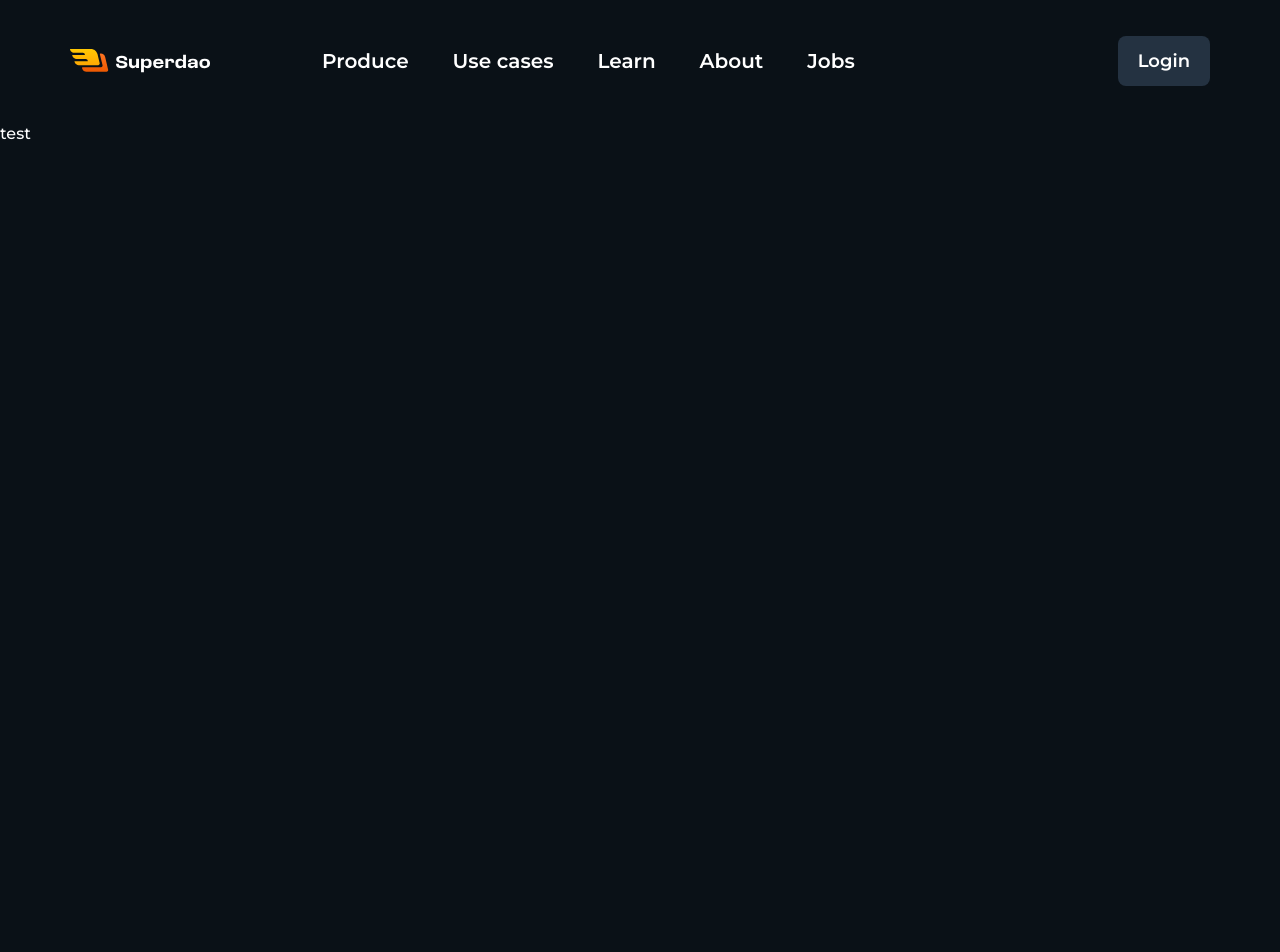
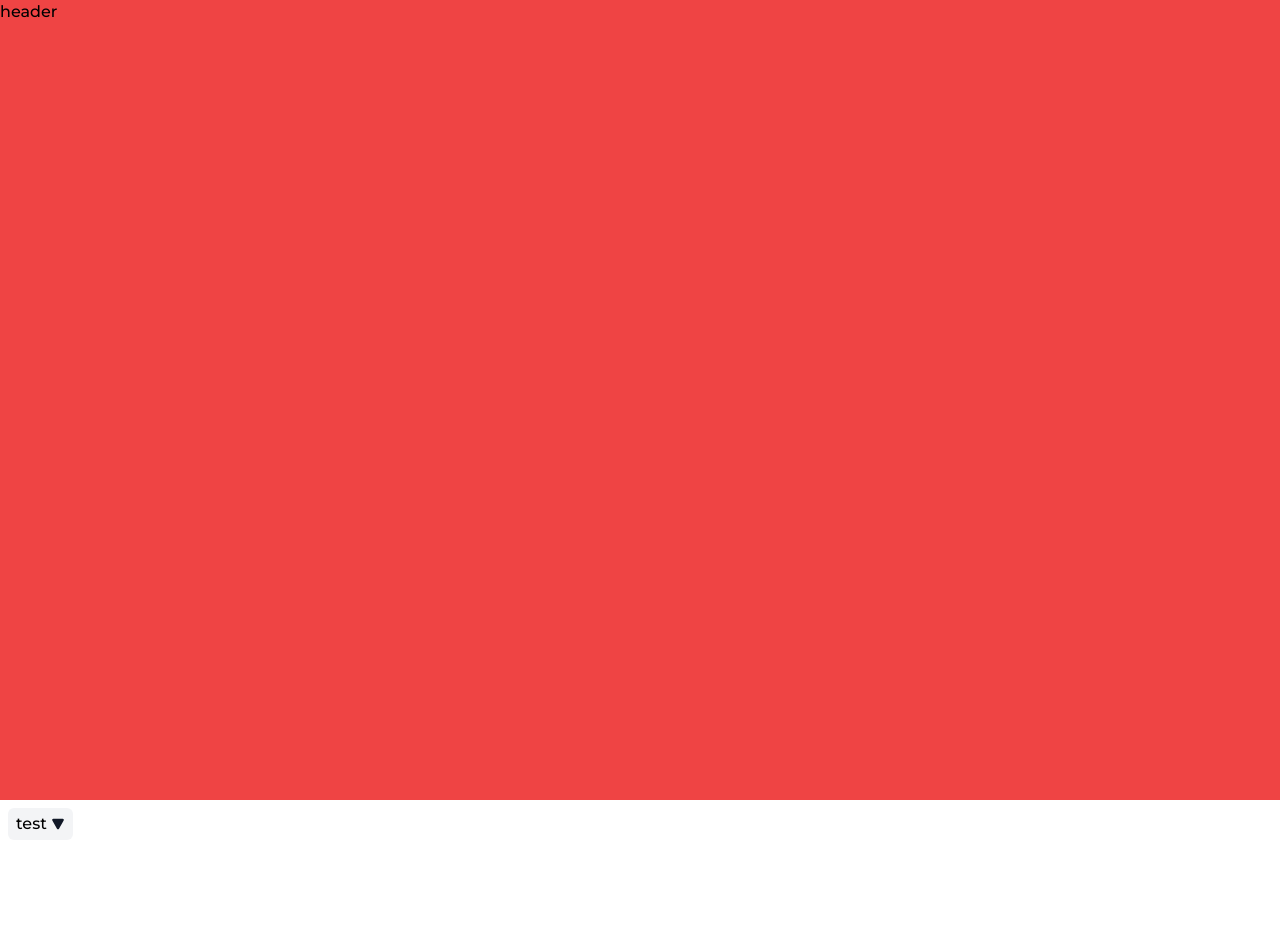
Before and after one commit to truong878664/superdao, a Next.js app: page /select in a window 1280 px wide. Shown: the top 952 px of the page. Before the commit the page ends 922 px from the top, so only its background shows below. Built offline with nearby package versions, Linux system fonts and the light colour scheme.

Commit message:
feat: select ui

```diff
--- a/package.json
+++ b/package.json
@@ -15,6 +15,7 @@
     "@radix-ui/react-portal": "^1.1.3",
     "class-variance-authority": "^0.7.1",
     "classnames": "^2.5.1",
+    "lucide-react": "^0.474.0",
     "next": "15.1.1",
     "rc-select": "^14.16.6",
     "react": "^19.0.0",
--- /dev/null
+++ b/src/app/(main)/layout.tsx
@@ -0,0 +1,13 @@
+import Header from "@/components/layout/Header";
+import { FunctionComponent, PropsWithChildren } from "react";
+
+const MainLayout: FunctionComponent<PropsWithChildren> = ({ children }) => {
+  return (
+    <main className="bg-blue-dark-950 font-medium text-white">
+      <Header />
+      {children}
+    </main>
+  );
+};
+
+export default MainLayout;
--- /dev/null
+++ b/src/app/(test)/select/page.tsx
@@ -0,0 +1,49 @@
+"use client";
+
+import { FunctionComponent } from "react";
+import "rc-select/assets/index.css";
+import Select, { Option } from "@/components/ui/select";
+import { ChevronDown, Triangle } from "lucide-react";
+
+interface SelectPageProps {}
+
+const SelectPage: FunctionComponent<SelectPageProps> = () => {
+  console.log((1).toString(36));
+
+  return (
+    <>
+      <div className="h-[800px] bg-red-500">header</div>
+      <div className="h-screen w-screen p-2">
+        <Select
+          defaultValue="test"
+          icon={
+            <Triangle
+              size={14}
+              className="rotate-180 fill-gray-900 stroke-none"
+            />
+          }
+          className="rounded-md bg-gray-100 px-2 py-1"
+        >
+          <div className="overflow-hidden rounded-md border bg-gray-50 shadow-lg">
+            <div className="h-full min-w-72 overflow-auto p-2">
+              {Array.from({ length: 100 }).map((_, i) => (
+                <Option
+                  key={i}
+                  className="hover:bg-gray-100"
+                  activeClassName="bg-blue-400"
+                  value={"test" + i}
+                >
+                  test {i}
+                </Option>
+              ))}
+            </div>
+          </div>
+        </Select>
+      </div>
+
+      <div className="h-96 bg-blue-500">footer</div>
+    </>
+  );
+};
+
+export default SelectPage;
--- a/src/app/layout.tsx
+++ b/src/app/layout.tsx
@@ -3,8 +3,6 @@ import { Montserrat } from "next/font/google";
 import localFont from "next/font/local";
 
 import "./globals.css";
-
-import Header from "../components/layout/Header";
 
 import { cn } from "@/lib/utils";
 
@@ -38,14 +36,7 @@ export default function RootLayout({
 }>) {
   return (
     <html lang="en" suppressHydrationWarning>
-      <body
-        className={cn(
-          montserrat.className,
-          loosWideBold.variable,
-          "bg-blue-dark-950 font-medium text-white"
-        )}
-      >
-        <Header />
+      <body className={cn(montserrat.className, loosWideBold.variable)}>
         {children}
       </body>
     </html>
--- a/src/app/select/page.tsx
+++ /dev/null
@@ -1,33 +0,0 @@
-"use client";
-
-import { FunctionComponent } from "react";
-import "rc-select/assets/index.css";
-import Select, { Option } from "@/components/ui/select";
-
-interface SelectPageProps {}
-
-const SelectPage: FunctionComponent<SelectPageProps> = () => {
-  console.log((1).toString(36));
-
-  return (
-    <div className="h-screen w-screen">
-      <Select
-        defaultValue="test"
-        // className="inline-block rounded-md border bg-gray-300 px-4 py-2 text-gray-800"
-      >
-        {Array.from({ length: 100 }).map((_, i) => (
-          <Option
-            key={i}
-            className="hover:bg-gray-100"
-            activeClassName="bg-blue-400"
-            value={"test" + i}
-          >
-            test {i}
-          </Option>
-        ))}
-      </Select>
-    </div>
-  );
-};
-
-export default SelectPage;
--- a/src/components/ui/select.tsx
+++ b/src/components/ui/select.tsx
@@ -6,6 +6,7 @@ import React, {
   Dispatch,
   FunctionComponent,
   HTMLAttributes,
+  ReactNode,
   RefObject,
   SetStateAction,
   useContext,
@@ -13,24 +14,22 @@ import React, {
   useRef,
   useState,
 } from "react";
-import {
-  useEventListener,
-  useOnClickOutside,
-  useScrollLock,
-} from "usehooks-ts";
+import { useEventListener, useOnClickOutside } from "usehooks-ts";
 
-type Value = string | number | undefined;
+type SelectValue = string | number | undefined;
 
-const ValueSelectContext = createContext<Value>(undefined);
-const DispatchSelectContext = createContext<Dispatch<SetStateAction<Value>>>(
-  () => {}
-);
+const SelectValueContext = createContext<SelectValue>(undefined);
+const DispatchSelectContext = createContext<
+  Dispatch<SetStateAction<SelectValue>>
+>(() => {});
 
 /**
  * Select
  */
 interface SelectProps extends HTMLAttributes<HTMLDivElement> {
-  defaultValue?: Value;
+  defaultValue?: SelectValue;
+  icon?: ReactNode;
+  offsetY?: number;
 }
 
 const Select: FunctionComponent<SelectProps> = ({
@@ -38,19 +37,19 @@ const Select: FunctionComponent<SelectProps> = ({
   defaultValue,
   onClick,
   style,
+  icon,
+  offsetY = 0,
   ...rest
 }) => {
+  const hasChildrenWrap = React.Children.count(children) === 1;
   const containerRef = useRef<HTMLDivElement>(null);
-  const lastKnowScrollPositionRef = useRef(0);
-  const lastKnowTopPositionRef = useRef(0);
-  const detailYRef = useRef(0);
 
   const [position, setPosition] = useState<{ left: number; top: number }>({
     left: 0,
     top: 0,
   });
 
-  const [value, setValue] = useState<Value>(defaultValue);
+  const [value, setValue] = useState<SelectValue>(defaultValue);
   const [open, setOpen] = useState<boolean>(false);
 
   useOnClickOutside(containerRef as RefObject<HTMLElement>, () =>
@@ -58,50 +57,58 @@ const Select: FunctionComponent<SelectProps> = ({
   );
 
   useEventListener("scroll", () => {
-    window.requestAnimationFrame((e) => {
-      detailYRef.current = window.scrollY - lastKnowScrollPositionRef.current;
-      setPosition({
-        ...position,
-        top: lastKnowTopPositionRef.current - detailYRef.current,
-      });
-      lastKnowScrollPositionRef.current = window.screenY;
-    });
+    if (open) setOpen(false);
   });
+
+  useEffect(() => {
+    if (open) setOpen(false);
+    // eslint-disable-next-line react-hooks/exhaustive-deps
+  }, [value]);
+
   return (
-    <ValueSelectContext.Provider value={value}>
+    <SelectValueContext value={value}>
       <DispatchSelectContext value={setValue}>
         <>
           <div
             onClick={(e) => {
               const rect = e.currentTarget.getBoundingClientRect();
-              setPosition({ left: rect.left, top: rect.top + rect.height });
-              lastKnowTopPositionRef.current = rect.top + rect.height;
+              const left = rect.left;
+              const top = rect.top + rect.height + offsetY;
+
+              setPosition({ left, top });
               setOpen(!open);
               onClick?.(e);
             }}
-            style={{ cursor: "pointer", ...style }}
+            style={{
+              cursor: "pointer",
+              display: "inline-flex",
+              gap: 4,
+              alignItems: "center",
+              ...style,
+            }}
             {...rest}
           >
-            {value}
+            <span>{value}</span>
+            {icon}
           </div>
           {open && (
             <Portal
               ref={containerRef}
+              asChild={hasChildrenWrap}
               style={{
                 position: "fixed",
                 top: position.top,
                 left: position.left,
-                maxHeight: 400,
-                overflowY: "auto",
+                height: 400,
+                overflow: hasChildrenWrap ? undefined : "auto",
               }}
-              className="bg-white text-black"
             >
               {children}
             </Portal>
           )}
         </>
       </DispatchSelectContext>
-    </ValueSelectContext.Provider>
+    </SelectValueContext>
   );
 };
 
@@ -109,7 +116,7 @@ const Select: FunctionComponent<SelectProps> = ({
  * Option
  */
 interface OptionProps extends HTMLAttributes<HTMLDivElement> {
-  value: Value;
+  value: SelectValue;
   activeClassName?: string;
 }
 
@@ -121,8 +128,9 @@ const Option: React.FunctionComponent<OptionProps> = ({
   className,
   ...rest
 }) => {
-  const currentValue = useContext(ValueSelectContext);
+  const currentValue = useContext(SelectValueContext);
   const dispatchValue = useContext(DispatchSelectContext);
+
   return (
     <div
       data-active={currentValue === value}
```
Also changed, not shown: src/app/(main)/(home)/page.tsx (renamed from src/app/page.tsx), 1 other file (tests, documents, lock files or other folders).
